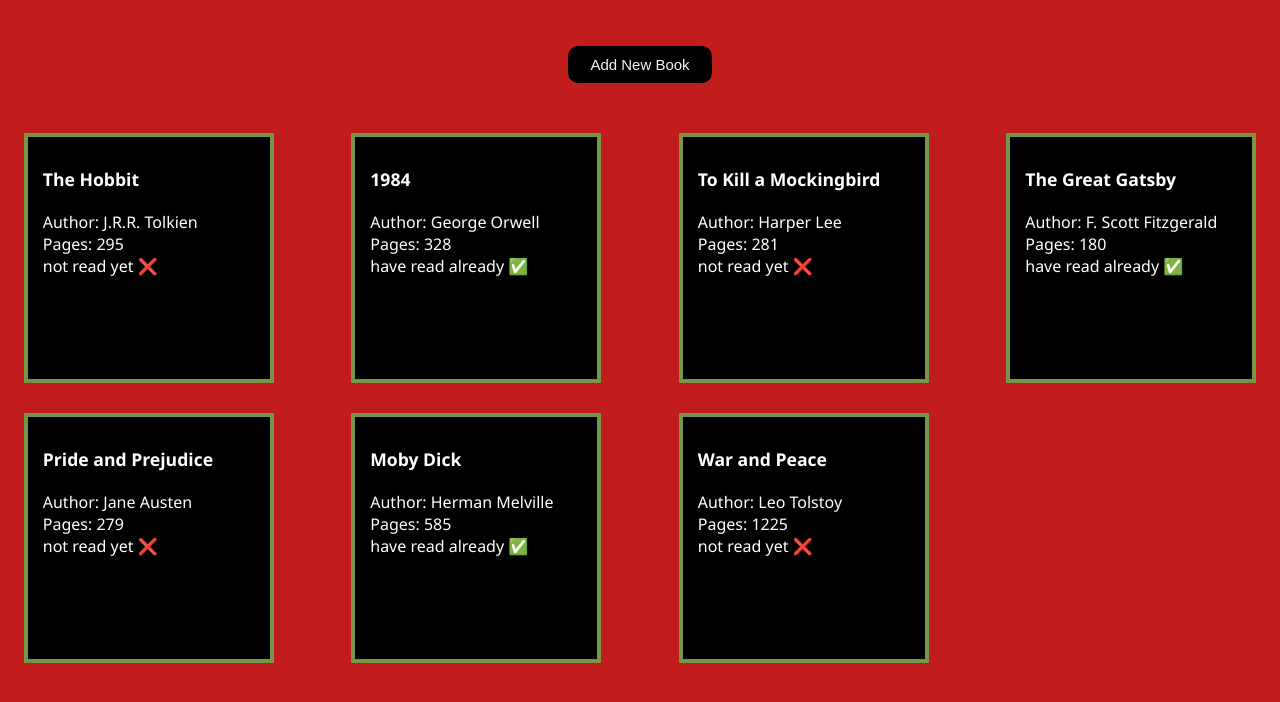
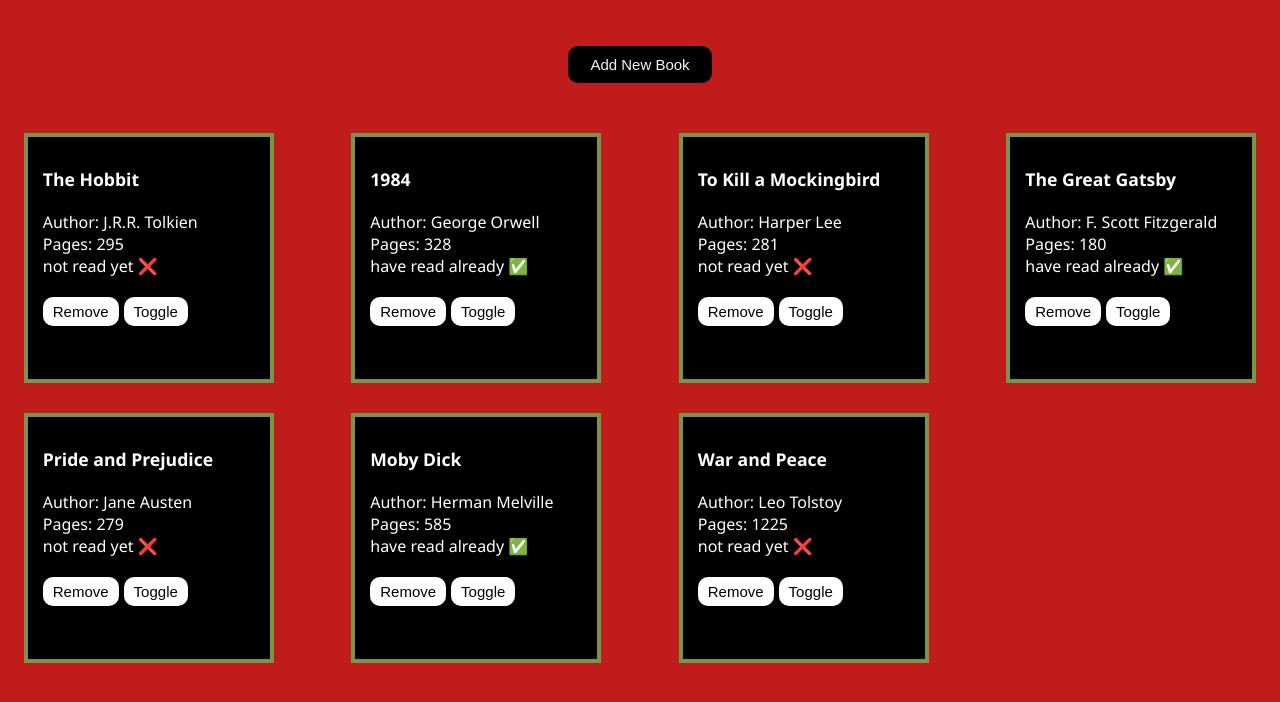
Before and after one commit to ygyesus/library, a plain HTML site: page index.html in a window 1280 px wide. Shown: the part 88-790 px from the top of the page. Drawn offline with Linux system fonts and the light colour scheme.

Commit message:
Add removing books and toggling read status

```diff
--- a/script.js
+++ b/script.js
@@ -24,7 +24,10 @@ form.addEventListener("submit", ()=>{
     const pages = bookPages.value
     const read = yesRead.checked ? true : false
     addBookToLibrary(title, author, pages, read)
-    displayBooks()
+    while(bookContainer.hasChildNodes()){
+        bookContainer.removeChild(bookContainer.firstChild)
+    }
+    displayBooks(books)
 })
 
 closeBtn.addEventListener("click", (e)=>{
@@ -35,8 +38,7 @@ closeBtn.addEventListener("click", (e)=>{
 
 
 
-
-const books = [];
+var books = [];
 const bookContainer = document.querySelector(".book-container")
 const readStatusString = read => read
     ? "have read already ✅"
@@ -120,11 +122,46 @@ function createDummyBooks(){
 
 function createCard(book){
     const bookCard = document.createElement("div");
+    // console.log("BOOK:", book)
     bookCard.classList.add("book-card");
+    bookCard.dataset.id = book.id
+    bookCard.dataset.title = book.title
+    bookCard.dataset.read = book.read
+    bookCard.dataset.author = book.author
+    bookCard.dataset.pages = book.pages
 
     const bookFigure = document.createElement("div");
     bookFigure.classList.add("book-figure");
     bookCard.appendChild(bookFigure);
+
+    const removeBtn = document.createElement("button")
+    const toggleBtn = document.createElement("button")
+    removeBtn.textContent = "Remove"
+    toggleBtn.textContent = "Toggle"
+    removeBtn.classList.add("remove-btn")
+    toggleBtn.classList.add("toggle-btn")
+    removeBtn.addEventListener("click", ()=>{
+        console.log("remove", bookCard.dataset.title)
+
+        console.log(books)
+        for (const i in books){
+            currBook = books[i]
+            if (currBook.id === book.id){
+                books.splice(i, 1)
+            }
+        }
+
+        while(bookContainer.hasChildNodes()){
+            bookContainer.removeChild(bookContainer.firstChild)
+        }
+        displayBooks(books)
+    })
+
+    toggleBtn.addEventListener("click", ()=>{
+        book.read = !book.read
+        read.textContent = `${readStatusString(book.read)}`;
+    })
+
 
 
     // bookFigure.textContent = book.title;
@@ -136,6 +173,8 @@ function createCard(book){
 
     const id = document.createElement("p");
     id.textContent = `ID: ${book.id}`;
+    removeBtn.dataset.id = book.id;
+    bookCard.dataset.id = book.id;
 
     const author = document.createElement("p");
     author.textContent = `Author: ${book.author}`;
@@ -146,22 +185,24 @@ function createCard(book){
     const read = document.createElement("p");
     read.textContent = `${readStatusString(book.read)}`;
 
-    bookContainer.appendChild((bookCard))  ;
-    console.log(book);
+    bookContainer.appendChild((bookCard));
+    // console.log(book);
 
     bookFigure.appendChild(title);
     // bookFigure.appendChild(id);
     bookFigure.appendChild(author);
     bookFigure.appendChild(pages);
     bookFigure.appendChild(read);
+    bookFigure.appendChild(removeBtn);
+    bookFigure.appendChild(toggleBtn)
 }
 
 
-function displayBooks(){
+function displayBooks(books){
     for (const book of books){
         createCard(book);
     }
 }
 
 createDummyBooks();
-displayBooks();
+displayBooks(books);
--- a/style.css
+++ b/style.css
@@ -132,3 +132,25 @@ button.close{
     font-size: 110%;
     margin-bottom: 20px;
 }
+
+.remove-btn, .toggle-btn{
+    background-color: white;
+    color: black;
+    padding: 6px 10px;
+    margin-top: 20px;
+    border-radius: 1;
+
+
+}
+
+/* .remove-btn:hover, .toggle-btn:hover{
+    background-color: black;
+    color: white;
+    outline: 2px solid white;
+} */
+.remove-btn{
+    margin-right: 5px;
+}
+/* .toggle-btn{
+    background-color: whit
+} */
```
